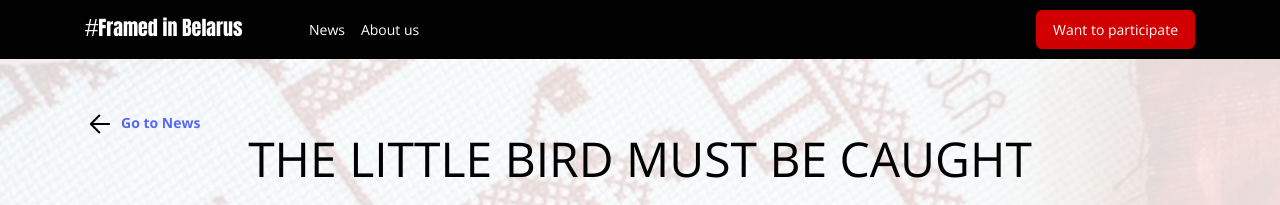
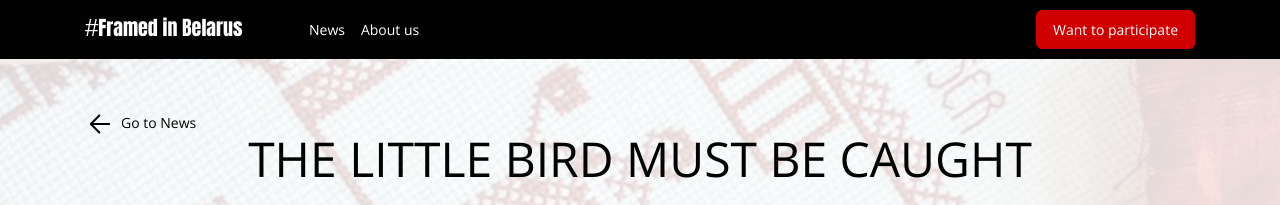
Before and after one commit to davidlipkovic/framed-in-belarus-nuxt, a Nuxt app: page /News/the-little-bird-must-be-caught in a window 1280 px wide. Shown: the top 205 px of the page. Built offline with nearby package versions, Linux system fonts and the light colour scheme.

Commit message:
fix button font&color

```diff
--- a/pages/News/News.scss
+++ b/pages/News/News.scss
@@ -33,7 +33,8 @@ a.GoToNews {
   position: absolute;
   top: -0.875rem;
   font-size: 0.875rem;
-  text-decoration: none;
+  color: $black;
+  font-weight: 400;
   background: url(../../assets/media/img/arrow_back.svg) 0% 0% no-repeat;
 }
 
```
